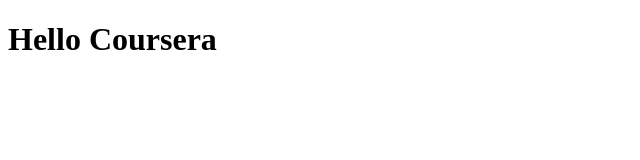
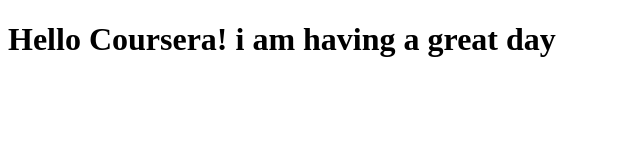
Before and after one commit to mango-slice/Coursea-Test, a plain HTML site: page site/index.html in a window 1280 px wide. Shown: the whole page, without its empty margins (0-640 px from the left). Drawn offline with Linux system fonts and the light colour scheme.

Commit message:
small addition

```diff
--- a/site/index.html
+++ b/site/index.html
@@ -4,6 +4,6 @@
 	<title>Hello Coursera! </title>
 </head>
 <body>
-<h1> Hello Coursera</h1>
+<h1> Hello Coursera! i am having a great day</h1>
 </body>
 </html>
```
